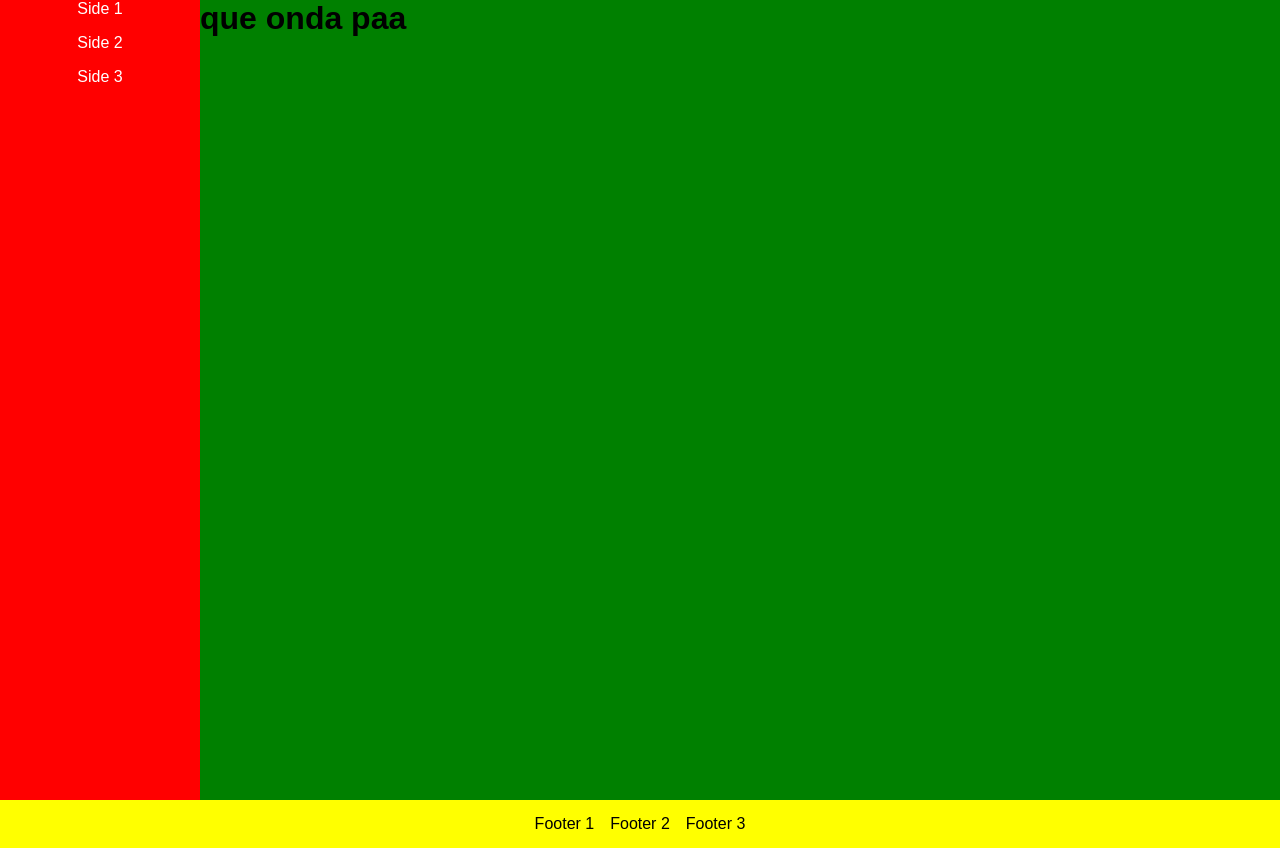
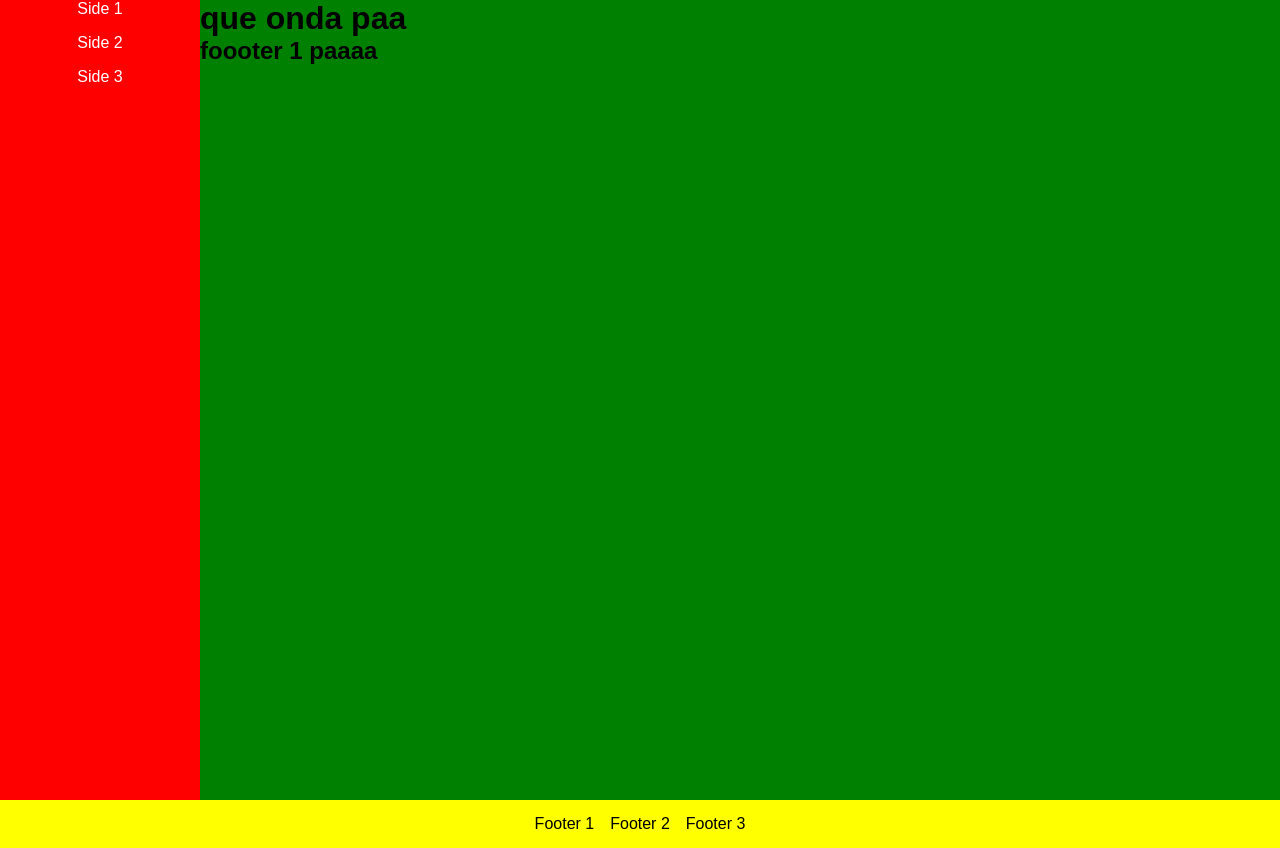
Before and after one commit to santisabb/proyecto-final-OpenBootcamp, a React (Vite) app: page /footer1 in a window 1280 px wide. Built offline with nearby package versions, Linux system fonts and the light colour scheme.

Commit message:
agrego funcionalidad de React Router en componente de App y NavBar; coloco App con BrowserRouter en main.jsx

```diff
--- a/src/App.jsx
+++ b/src/App.jsx
@@ -1,5 +1,9 @@
 import SideBar from "./components/SideBar.jsx"
 import Footer from "./components/Footer.jsx"
+import Side1 from "./pages/Side1.jsx"
+import Footer1 from "./pages/Footer1.jsx"
+import { Routes, Route } from "react-router-dom"
+
 
 
 function App() {
@@ -10,6 +14,10 @@ function App() {
       <SideBar></SideBar>
       <main>
         <h1>que onda paa</h1>
+        <Routes>
+          <Route path="/side1" element={<Side1 />}></Route>
+          <Route path="/footer1" element={<Footer1 />}></Route>
+        </Routes>
       </main>
       <Footer></Footer>
       </div>
--- a/src/components/NavBar.jsx
+++ b/src/components/NavBar.jsx
@@ -1,6 +1,8 @@
 /* eslint-disable react-refresh/only-export-components */
 /* eslint-disable react/prop-types */
 
+
+import { Link } from "react-router-dom"
 
 function NavBar({ list, style }){
     return(
@@ -12,9 +14,8 @@ function NavBar({ list, style }){
                         return(
                             // eslint-disable-next-line react/jsx-key
                             <li className="option">
-                                <a href={item.link}>{item.name}</a>
+                                <Link key={item.name} to={item.link}>{item.name}</Link>
                             </li>
-                            //TODO averiguar como usar componente de Link de react-router en vez de anchor para aplicar SPA
                         )
                     })
                 }
--- /dev/null
+++ b/src/pages/Footer1.jsx
@@ -0,0 +1,10 @@
+function Footer1(){
+    return(
+        <>
+        <h2>foooter 1 paaaa</h2>
+        </>
+    )
+}
+
+
+export default Footer1
--- /dev/null
+++ b/src/pages/Side1.jsx
@@ -0,0 +1,10 @@
+function Side1(){
+    return(
+        <>
+        <h2>opcion 1 paaaa</h2>
+        </>
+    )
+}
+
+
+export default Side1
```
Also changed, not shown: src/main.jsx (+4 -3 lines).
